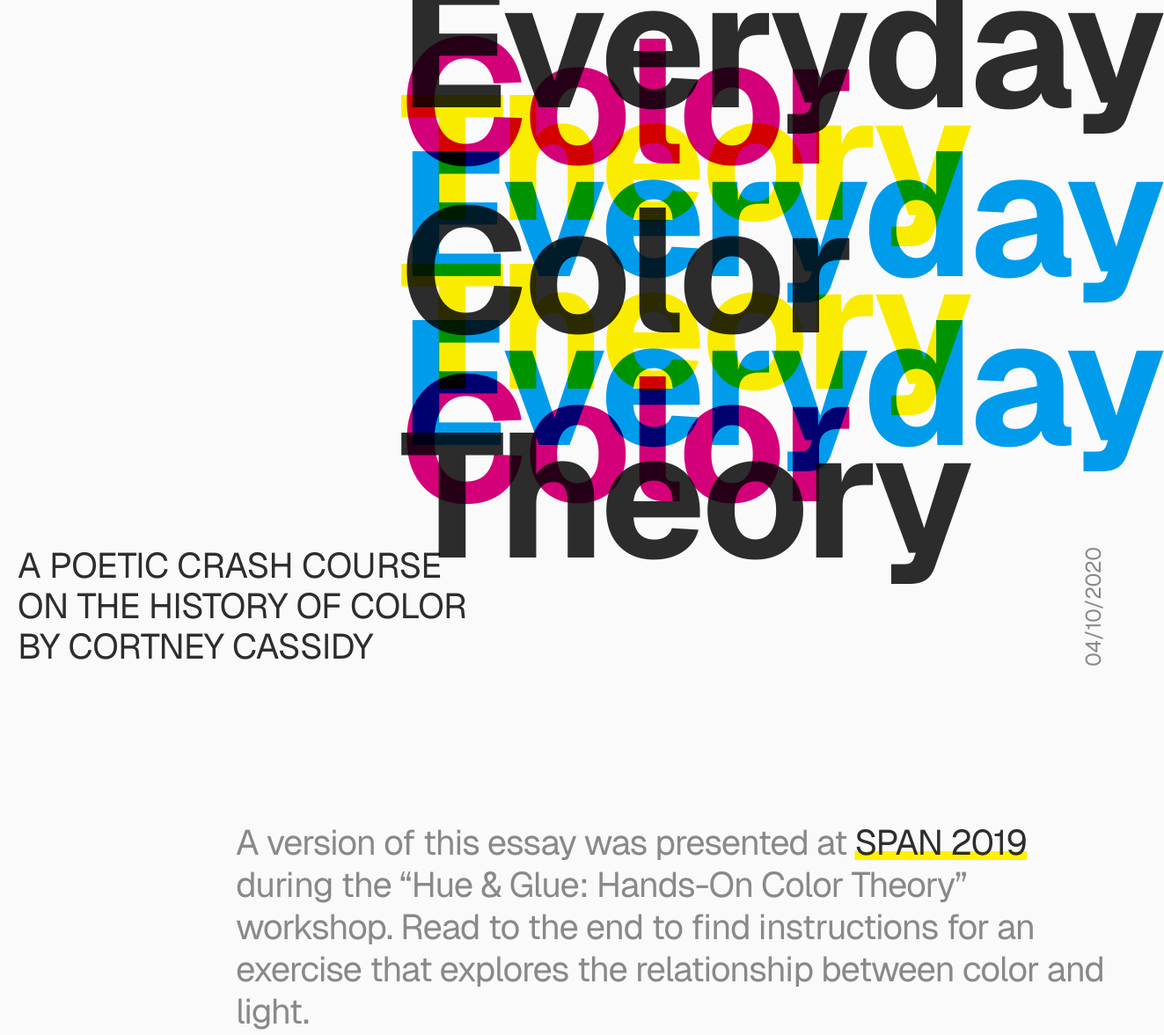
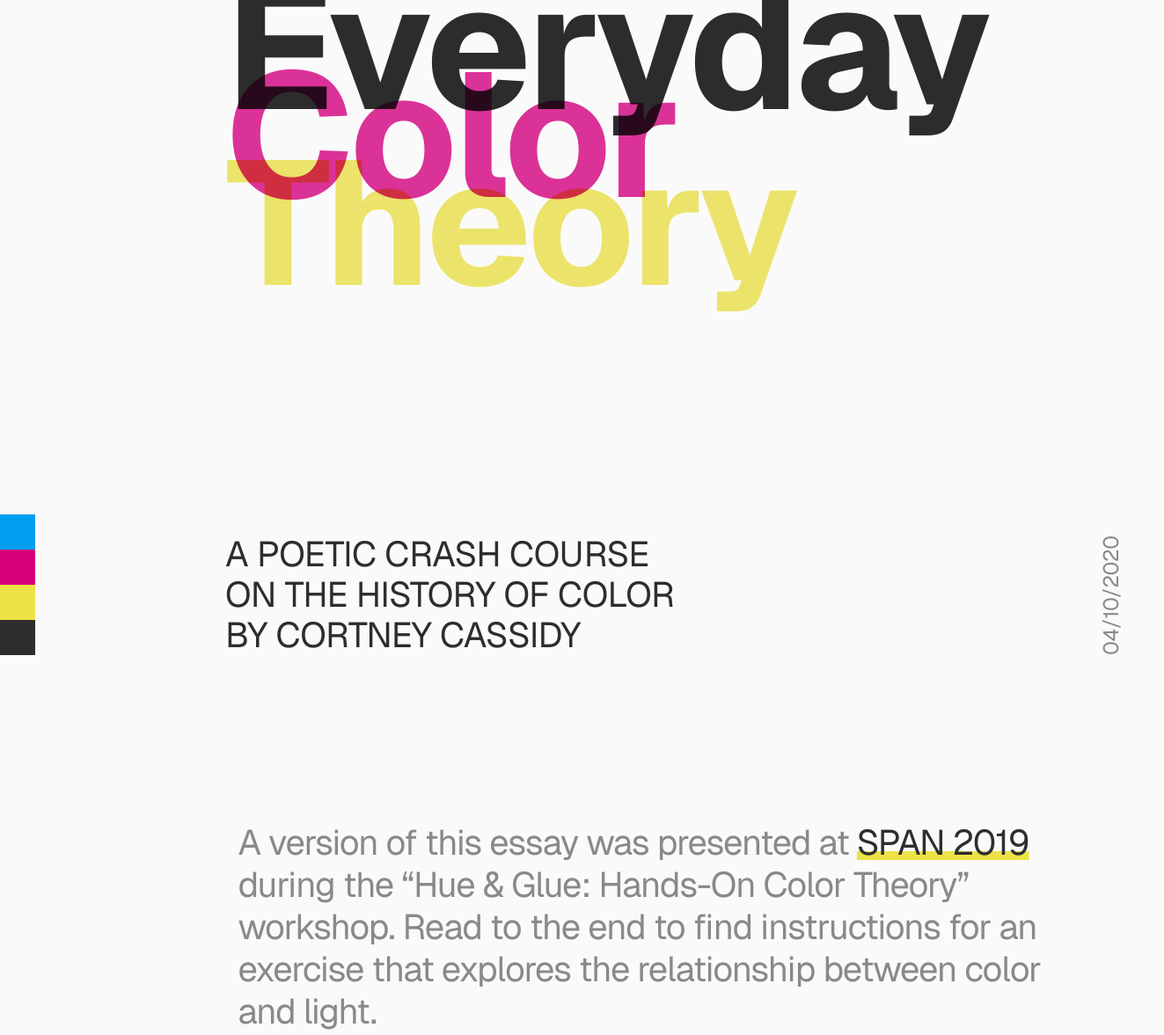
Before and after one commit to astapable/Evgenii-X-Zarah, a plain HTML site: page index.html in a window 1280 px wide. Shown: the part 26-1203 px from the top of the page at 88% size, 1323 px wide, since content can reach past the window. Drawn offline with Linux system fonts and the light colour scheme.

Commit message:
Hero and Styling UPDATE

```diff
--- a/index.html
+++ b/index.html
@@ -13,23 +13,31 @@
 			<!-- add NAV later -->
 		</header>
 		<main>
-<article class="hero">
+			<article class="hero">
 				<div class="display">
 					<h1>
 						<span class="h1">Everyday</span>
 						<span class="h1">Color</span>
 						<span class="h1">Theory</span>
-						<span class="h1">Everyday</span>
+						<!-- <span class="h1">Everyday</span>
 						<span class="h1">Color</span>
 						<span class="h1">Theory</span>
 						<span class="h1">Everyday</span>
 						<span class="h1">Color</span>
-						<span class="h1">Theory</span>
+						<span class="h1">Theory</span> -->
 					</h1>
 				</div>
-				<div class="sub-wrapper">
-					<p class="subtitle">A poetic crash course<br>on the history of color <br>by Cortney Cassidy</p>
-					<aside class="date">04/10/2020</aside>
+				<div class="duo-intro">
+					<div class="group">
+						<div class="square"></div>
+						<div class="square"></div>
+						<div class="square"></div>
+						<div class="square"></div>
+					</div>
+					<div class="sub-wrapper">
+						<p class="subtitle">A poetic crash course<br>on the history of color <br>by Cortney Cassidy</p>
+						<aside class="date">04/10/2020</aside>
+					</div>
 				</div>
 			</article>
 			<article>
--- a/style.css
+++ b/style.css
@@ -50,7 +50,7 @@
     /* main accent colors */
     --light-blue: #009FF0;
     --rich-pink: #D8007B;
-    --sun-yellow: #FFF100;
+    --sun-yellow: #EDE248;
 
     /* additional color */
     --green: #18AD47;
@@ -66,20 +66,17 @@ body {
     line-height: 140%;
     letter-spacing: 0rem;
     color: var(--neutral-grey);
-    padding-inline: 1rem;
     gap: 6rem;
     background-color: #FAFAFA;
 
     @media (width > 600px) {
 		font-size: 1.125rem;
         letter-spacing: 0rem;
-        padding-inline: 1rem;
 	}
 
     @media (width > 900px) {
 		font-size: 1.5rem;
         letter-spacing: -0.018rem;
-        padding-inline: 1.25rem;
 	}
 }
 
@@ -104,32 +101,36 @@ article {
     flex-direction: column;
     gap: 3rem;
     width: 100%;
+    padding-inline: 1rem;
 
     @media (width > 600px) {
         gap: 3rem;
+        padding-inline: 1rem;
     }
 
     @media (width > 900px) {
         gap: 5rem;
+        padding-inline: 1.5rem;
     }
 }
 
 .hero {
+    overflow: hidden;
     min-height: 100vh;
     display: flex;
     flex-direction: column;
     justify-content: space-between;
     align-items: flex-start;
     text-align: start;
-    padding-block: 1rem;
+    padding-inline: 0rem;
 
-    @media (width > 600px) {
+    /* @media (width > 600px) {
         padding-block: 1rem;
 	}
 
     @media (width > 9000px) {
         padding-block: 1.25rem;
-	}
+	} */
 }
 
 section {
@@ -140,7 +141,7 @@ section {
 
     @media (width > 600px) {
         gap: 3rem;
-        padding-inline-start: 20%;
+        padding-inline-start: 18%;
     }
 
     @media (width > 900px) {
@@ -163,12 +164,27 @@ section {
     }
 }
 
-div.duo {
+.duo { align-items: flex-start; } /* UPDATED */
+
+.duo-intro { /* UPDATED */
+    align-items: flex-start;
+
+    @media (width > 600px) {
+        align-items: flex-end;
+    }
+
+    @media (width > 900px) {
+        align-items: flex-end;
+    }
+}
+
+.duo, /* UPDATED */
+.duo-intro {
     display: flex;
     flex-direction: column;
-    align-items: flex-start;
     gap: 1rem;
     margin-block: 0.35rem;
+    width: 100%;
 
     @media (width > 600px) {
         flex-direction: row;
@@ -180,7 +196,6 @@ div.duo {
         flex-direction: row;
         justify-content: space-between;
         margin-block: 1.8rem;
-
     }
 }
 
@@ -195,15 +210,46 @@ div.duo {
     }
 }
 
-.sub-wrapper {
+.group { /* UPDATED */
+    display: flex;
+    flex-direction: row;
+
+    @media (width > 600px) {
+        flex-direction: column;
+    }
+
+    @media (width > 900px) {
+        flex-direction: column;
+    }
+}
+
+.group .square:nth-child(1) { background: var(--light-blue); }
+.group .square:nth-child(2) { background: var(--rich-pink); }
+.group .square:nth-child(3) { background: var(--sun-yellow); }
+.group .square:nth-child(4) { background: var(--charcoal); }
+
+.square { /* UPDATED */
+    width: 40px;
+    height: 40px;
+}
+
+.sub-wrapper { /* UPDATED */
     width: 100%;
     display: flex;
     flex-direction: row;
     align-items: flex-end;
     justify-content: space-between;
+
+    @media (width > 600px) {
+        inline-size: 80%;
+    }
+
+    @media (width > 900px) {
+        inline-size: 80%;
+    }
 }
 
-.display span.h1 {
+.display span.h1 { /* UPDATED */
     display: block;
     mix-blend-mode: multiply;
 }
@@ -213,20 +259,20 @@ div.duo {
 .display span.h1:nth-child(9) { color: var(--charcoal); }
 
 .display span.h1:nth-child(2),
-.display span.h1:nth-child(8) { color: var(--rich-pink); }
+.display span.h1:nth-child(8) { color: rgba(216, 0, 130, 0.8); }
 
 .display span.h1:nth-child(3),
-.display span.h1:nth-child(6) { color: var(--sun-yellow); }
+.display span.h1:nth-child(6) { color: rgba(237, 226, 72, 0.8); }
 
 .display span.h1:nth-child(4),
-.display span.h1:nth-child(7) { color: var(--light-blue); }
+.display span.h1:nth-child(7) { color: rgba(0, 159, 240, 0.8); }
 
 .float {
     font-size: 5.25rem;
     line-height: 90%;
     letter-spacing: -0.25rem;
     font-weight: 700;
-    color: rgba(18, 18, 18, 0.8) ;
+    color: #2d2d2d(18, 18, 18, 0.8) ;
     opacity: 80%;
     text-shadow: 0 24px 0 rgba(45, 45, 45, 0.50), 0 58px 0 rgba(45, 45, 45, 0.30), 0 82px 0 rgba(45, 45, 45, 0.10), 0 16px 0 rgba(45, 45, 45, 0.05);
     mix-blend-mode: multiply;
@@ -299,7 +345,7 @@ div.duo {
     position: relative;
 
     @media (width > 600px) {
-        inline-size: 80%;
+        inline-size: 82%;
         order: 2;
     }
 
@@ -318,28 +364,29 @@ h1 {
     height: 20rem;
     font-weight: 700;
     font-size: 5.4rem;
-    line-height: 32%;
+    line-height: 6.25rem;
     color: var(--charcoal);
     margin-block: 1.8rem;
     letter-spacing: -0.15rem;
 
     @media (width > 600px) {
         font-size: 8.5rem;
-        line-height: 32%;
+       line-height: 6.25rem;
         margin-block: 1.8rem;
         letter-spacing: -0.2rem;
     }
 
     @media (width > 900px) {
         font-size: 12.5rem;
-        line-height: 32%;
+        line-height: 6.25rem;
         margin-block: 1.8rem;
         letter-spacing: -0.25rem;
-        margin-inline-start: 35%;
+        margin-inline-start: 20%;
     }
 }
 
-h2 { /* RESO UPDT */
+
+h2 {
     font-size: 2.25rem;
     font-weight: 400;
     line-height: 125%;
@@ -589,7 +636,7 @@ ul {
     width: 100%;
 }
 
-.accordian { /* RESO UPDT */
+.accordian {
     display: flex;
     flex-direction: column;
     gap: 2.5rem;
@@ -603,57 +650,46 @@ ul {
         }
 }
 
-/* .accordian li {
-    border-top: 2px solid var(--neutral-grey);
-}
-
-.accordian li:last-child {
-    border-bottom: 2px solid var(--neutral-grey);
-}
- */
-
-.accordian li:nth-child(1) summary, /* RESO UPDT */
+.accordian li:nth-child(1) summary,
 .accordian li:nth-child(4) summary { background: var(--light-blue); }
 
-.accordian li:nth-child(2) summary, /* RESO UPDT */
+.accordian li:nth-child(2) summary,
 .accordian li:nth-child(5) summary { background: var(--rich-pink); }
 
-.accordian li:nth-child(3) summary, /* RESO UPDT */
+.accordian li:nth-child(3) summary,
 .accordian li:nth-child(6) summary { background: var(--sun-yellow); }
 
 @media (width > 600px) {
-    .accordian li:nth-child(1) h2, /* RESO UPDT */
+    .accordian li:nth-child(1) h2,
     .accordian li:nth-child(4) h2 { color: var(--light-blue); }
 }
 
 @media (width > 900px) {
-    .accordian li:nth-child(1) h2, /* RESO UPDT */
+    .accordian li:nth-child(1) h2,
     .accordian li:nth-child(4) h2 { color: var(--light-blue); }
 }
 
 @media (width > 600px) {
-    .accordian li:nth-child(2) h2, /* RESO UPDT */
+    .accordian li:nth-child(2) h2,
     .accordian li:nth-child(5) h2 { color: var(--rich-pink); }
 }
 
 @media (width > 900px) {
-    .accordian li:nth-child(2) h2, /* RESO UPDT */
+    .accordian li:nth-child(2) h2,
     .accordian li:nth-child(5) h2 { color: var(--rich-pink); }
 }
 
 @media (width > 600px) {
-    .accordian li:nth-child(3) h2, /* RESO UPDT */
+    .accordian li:nth-child(3) h2,
     .accordian li:nth-child(6) h2 { color: var(--sun-yellow); }
 }
 
 @media (width > 900px) {
-    .accordian li:nth-child(3) h2, /* RESO UPDT */
+    .accordian li:nth-child(3) h2,
     .accordian li:nth-child(6) h2 { color: var(--sun-yellow); }
 }
 
-
-
-summary { /* RESO UPDT */
+summary { /* UPDATED */
     cursor: pointer;
     position: relative;
     display: flex;
@@ -662,12 +698,12 @@ summary { /* RESO UPDT */
 
     @media (width > 600px) {
         gap: 1.25rem;
-        padding-inline-start: 20%;
+        padding-inline-start: 18.5%;
         }
 
     @media (width > 900px) {
         justify-content: space-between;
-        padding-inline-start: 20%;
+        padding-inline-start: 20.5%;
         }
 }
 
@@ -686,7 +722,7 @@ details[open] summary::after {
     position: absolute;
 }
 
-details { /* RESO UPDT */
+details {
     display: flex;
     flex-direction: column;
     gap: 0.4rem;
@@ -707,7 +743,7 @@ details article {
     transition: all 0.5s ease;
 }
 
-details[open] article { /* RESO UPDT */
+details[open] article {
     opacity: 1;
     max-height: 10000px;
     padding-block-start: 3rem;
```
